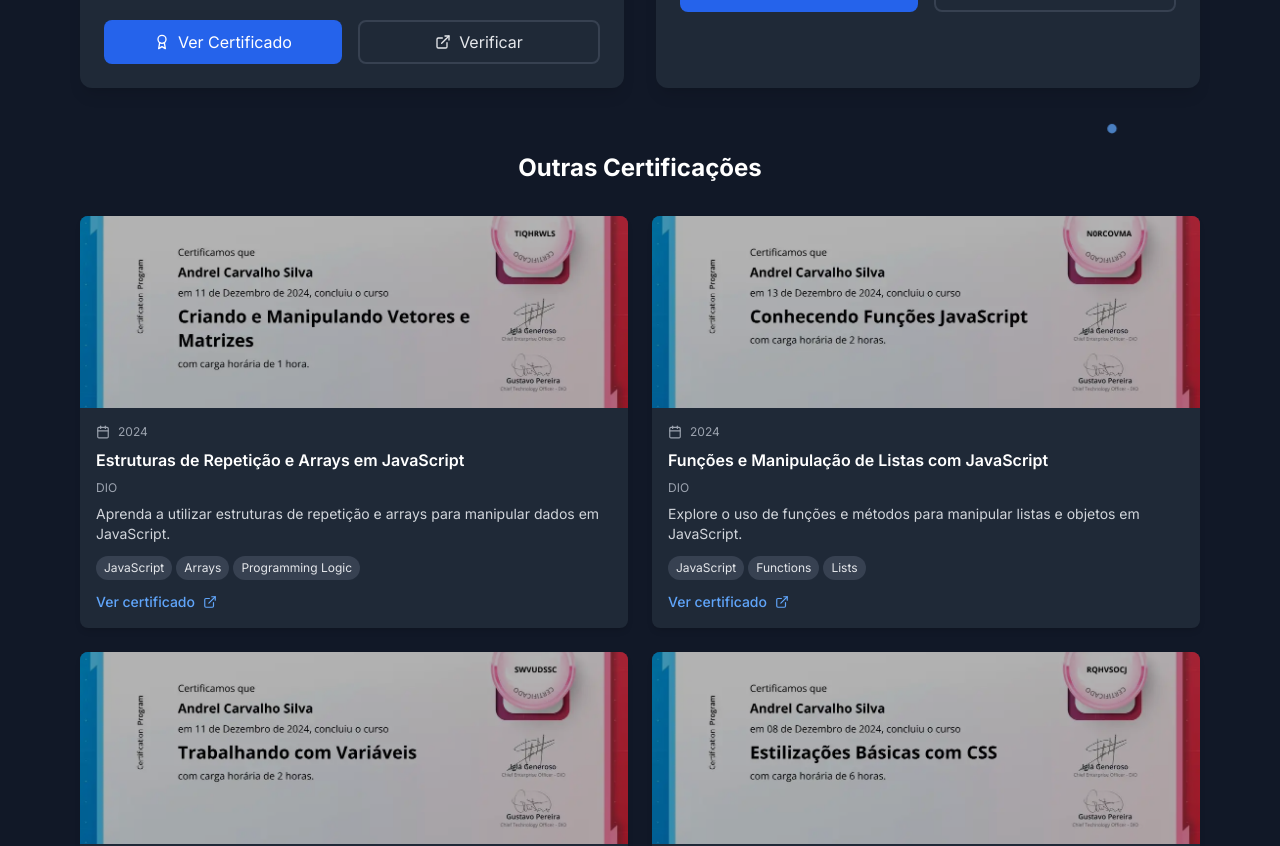
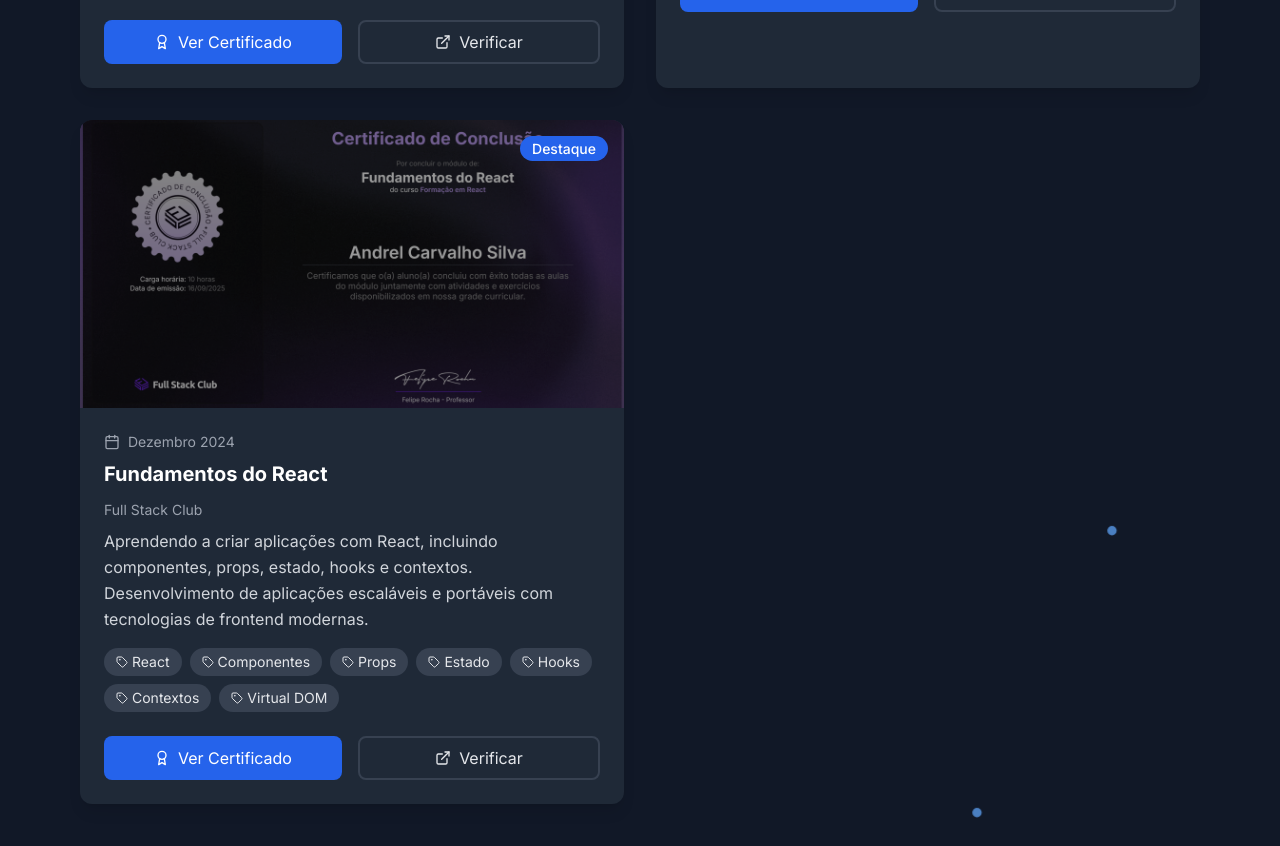
Before and after one commit to SpeedyxBR/andrel.dev, a React (Vite) app: page / in a window 1280 px wide. Shown: the part 9465-10311 px from the top of the page. Built offline with nearby package versions, Linux system fonts and the light colour scheme.

Commit message:
chore(certifications): add new React Fundamentals certification.

```diff
--- a/src/components/pages/Certifications.tsx
+++ b/src/components/pages/Certifications.tsx
@@ -79,11 +79,22 @@
       title: "Docker - Containerização de Aplicações",
       issuer: "Full Stack Club",
       date: "Dezembro 2024",
-      link: "https://drive.google.com/file/d/1example/view",
+      link: "https://drive.google.com/file/d/1lHHoXsYAtq9aRpCmfinAusOKLIcYZoZO/view?usp=sharing",
       description:
         "Aprendendo a containerizar aplicações com Docker, incluindo criação de Dockerfiles, gerenciamento de containers, volumes, redes e orquestração. Desenvolvimento de aplicações escaláveis e portáveis com tecnologias de containerização modernas.",
       image: "/docker-certificado.png",
       technologies: ["Docker", "Containerização", "DevOps", "Deployment"],
+      featured: true,
+    },
+    {
+      title: "Fundamentos do React",
+      issuer: "Full Stack Club",
+      date: "Dezembro 2024",
+      link: "https://drive.google.com/file/d/1lHHoXsYAtq9aRpCmfinAusOKLIcYZoZO/view?usp=sharing",
+      description:
+        "Aprendendo a criar aplicações com React, incluindo componentes, props, estado, hooks e contextos. Desenvolvimento de aplicações escaláveis e portáveis com tecnologias de frontend modernas.",
+      image: "/fundamentos-react.png",
+      technologies: ["React", "Componentes", "Props", "Estado", "Hooks", "Contextos", "Virtual DOM"],
       featured: true,
     },
 
```
Also changed, not shown: public/fundamentos-react.png (added).
